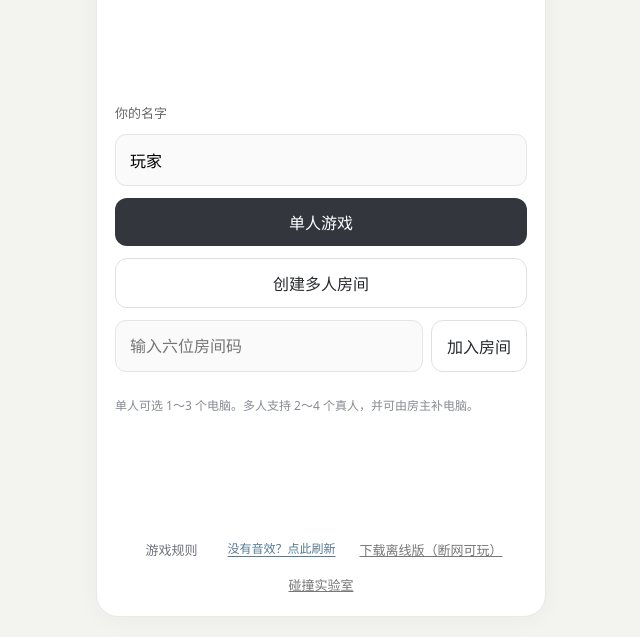
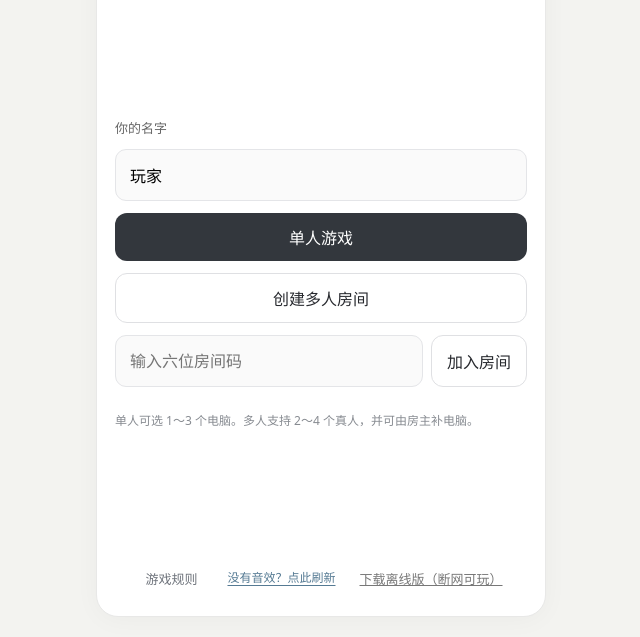
Before and after one commit to amuxiaoshan/guopi-flight-chess, a website: page public/index.html in a window 1280 px wide. Shown: the part 225-862 px from the top of the page, without its empty margins (319-959 px from the left). Drawn offline with Linux system fonts and the light colour scheme.

Commit message:
Remove collision lab link from official game homepage

```diff
--- a/public/index.html
+++ b/public/index.html
@@ -13,7 +13,7 @@
   <p id="inviteNotice" class="inviteNotice" hidden>收到房间邀请啦。填写昵称，再点击「加入房间」即可。</p>
   <p class="sub">单人可选 1～3 个电脑。多人支持 2～4 个真人，并可由房主补电脑。</p>
  </div>
- <div class="footerlinks"><button id="rulesHome" class="textbutton">游戏规则</button><button id="soundRepairHome" class="textbutton sound-repair" type="button" title="只修复声音播放，不刷新页面">没有音效？点此刷新</button><a href="/single.html" download="适得棋所_离线单人版.html" title="下载后可断网打开游玩">下载离线版（断网可玩）</a><a href="/collision-lab.html" title="固定骰点，任意设置双方角色和棋子位置进行撞棋测试">碰撞实验室</a></div>
+ <div class="footerlinks"><button id="rulesHome" class="textbutton">游戏规则</button><button id="soundRepairHome" class="textbutton sound-repair" type="button" title="只修复声音播放，不刷新页面">没有音效？点此刷新</button><a href="/single.html" download="适得棋所_离线单人版.html" title="下载后可断网打开游玩">下载离线版（断网可玩）</a></div>
 </section>
 <section id="lobby" class="screen">
  <header class="nav"><button id="exitLobby" class="back" aria-label="返回">‹</button><strong>房间准备</strong><span class="navfiller"></span></header>
```
